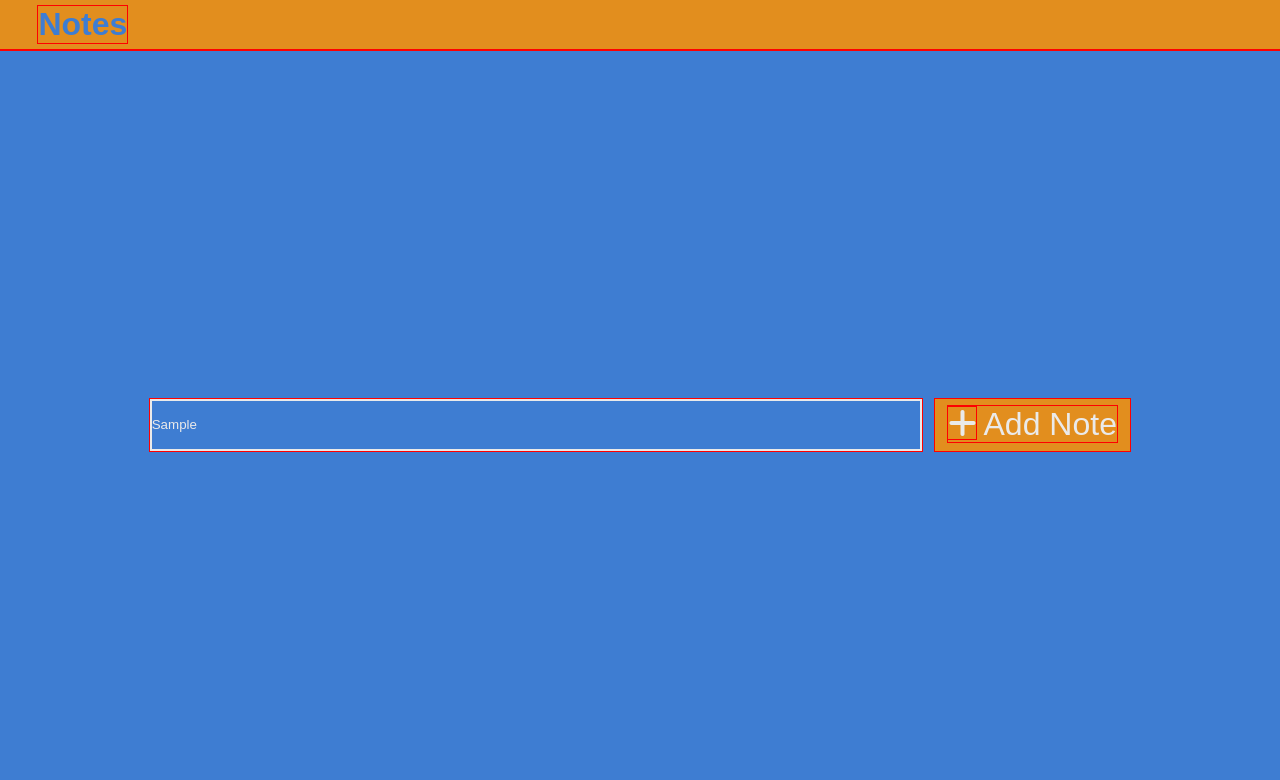
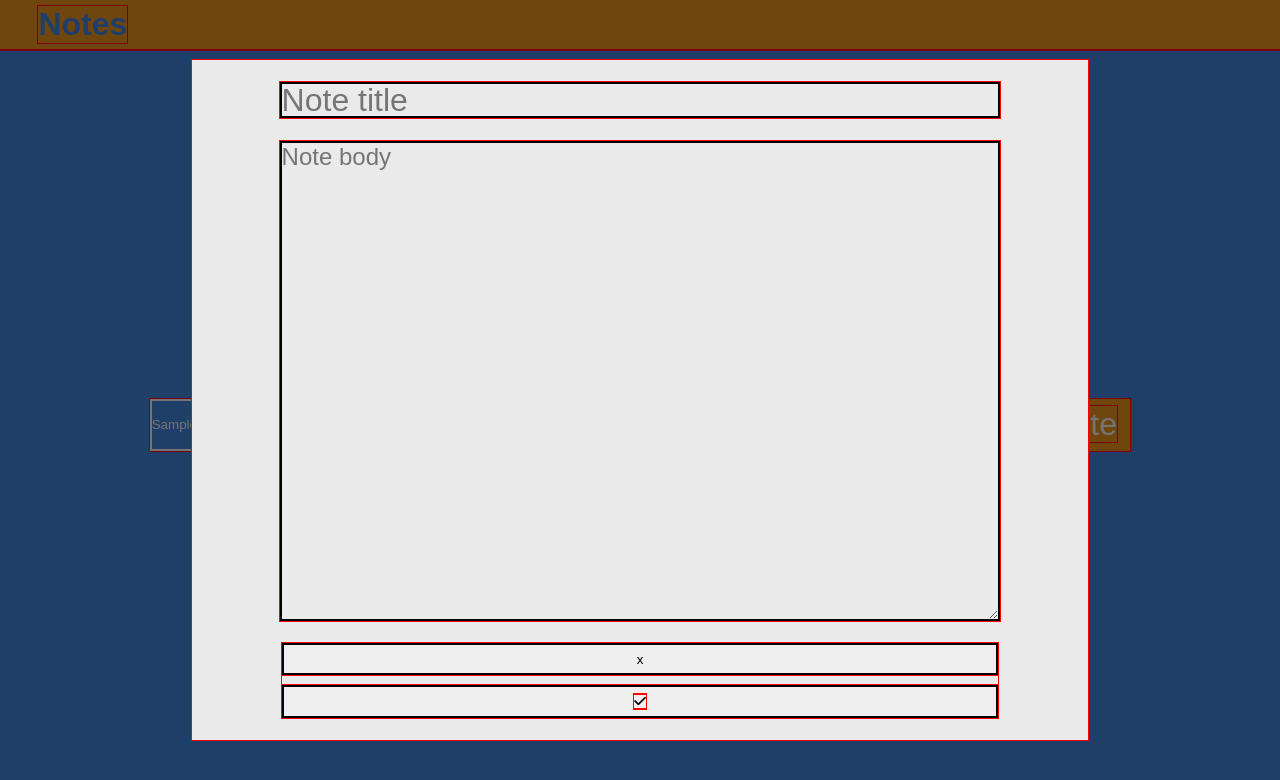
Before and after one commit to Boluski/Notes, a plain HTML site: page index.html in a window 1280 px wide. Both pictures are taken after typing "Sample" into the empty fields and a click on the button "Add Note". Drawn offline with Linux system fonts and the light colour scheme.

Commit message:
finish and refine the modal for both small and large screen sizes

```diff
--- a/index.html
+++ b/index.html
@@ -29,19 +29,24 @@
                 </span>
             </button>
         </div>
+        <div class="new-note-container">
             <div class="new-note">
-            <input class="new-note-heading" type="text" name="" id="">
-            <textarea class="new-note-body" name="" id="" cols="30" rows="10"></textarea>
+                <input class="new-note-heading" type="text" placeholder="Note title" name="" id="">
+                <textarea class="new-note-body" placeholder="Note body" name="" id="" cols="30" rows="10"></textarea>
                 <div class="new-note-button">
                     <button class="button-cancel">
                         x
                     </button>
                     <button class="button-save">
+                        <span class="button-save-span">
                             <i class="fa fa-check"></i>
+                        </span>
                     </button>
                 </div>
             </div>
         </div>
+
+    </div>
     <script src="./main.js"></script>
 </body>
 </html>
--- a/main.js
+++ b/main.js
@@ -1,8 +1,16 @@
 let newModalButton = document.querySelector('.body-button');
-let newNote = document.querySelector('.new-note');
+let newModalButtonLarge = document.querySelector('.search-add-button');
+
+let newNote = document.querySelector('.new-note-container');
 let newNoteCancelButton = document.querySelector('.button-cancel')
 
 newModalButton.addEventListener('click', () => {
+    newNote.style.display = 'flex'
+    newNote.style.transform = 'translate(0%, 0%)';
+    newNote.style.opacity = '1';
+});
+
+newModalButtonLarge.addEventListener('click', () => {
     newNote.style.display = 'flex'
     newNote.style.transform = 'translate(0%, 0%)';
     newNote.style.opacity = '1';
--- a/style.css
+++ b/style.css
@@ -67,17 +67,26 @@
 }
 
 
-.new-note{
-    background-color: #EAEAEA;
+.new-note-container{
+    background-color: transparent;
     position: absolute;
     width: 100%;
     height: 100%;
     display: flex;
     flex-direction: column;
-    align-items: center;
     opacity: 0;
     display: none;
     transform: translate(0%, 100%);
+}
+
+.new-note{
+    width: 100%;
+    height: 100%;
+    background-color: #EAEAEA;
+    display: flex;
+    flex-direction: column;
+    align-items: center;
+    justify-content: space-evenly;
 }
 
 .new-note-heading{
@@ -87,8 +96,6 @@
     border: 2px solid #000;
     width: 80%;
     height: 2rem;
-    margin: 1em 0em 1em 0em;
-
 }
 
 .new-note-body{
@@ -97,14 +104,12 @@
     font-family: sans-serif;
     border: 2px solid #000;
     width: 80%;
-    height: 80%;
-    margin: 1em 0em 1em 0em;
-
+    height: 70%;
+    margin: 0em 0em 0em 0em;
 }
 
 .new-note-button{
     width: 80%;
-    margin: 1em 0em 1em 0em;
     display: flex;
     justify-content: space-between;
 }
@@ -157,4 +162,38 @@
         color: #EAEAEA;
         font-size: 2rem;
     }
+
+    .new-note-container{
+        justify-content: center;
+        align-items: center;
+        background-color: rgba(0, 0, 0, 0.5);
+    }
+
+    .new-note{
+        width: 70%;
+        height: 85%;
+        background-color: #EAEAEA;
+        display: flex;
+        flex-direction: column;
+        align-items: center;
+        justify-content: space-evenly;
+    }
+
+    .new-note-button{
+        height: 11%;
+        flex-direction: column;
+        justify-content: space-between;
+    }
+
+    .button-cancel{
+        border: 2px solid #000;
+        width: 100%;
+        padding: 0.5em 0 0.5em 0;
+    }
+
+    .button-save{
+        border: 2px solid #000;
+        width: 100%;
+        padding: 0.5em 0 0.5em 0;
+    }
 }
```
Lines whose indentation alone changed are shown as unchanged.
